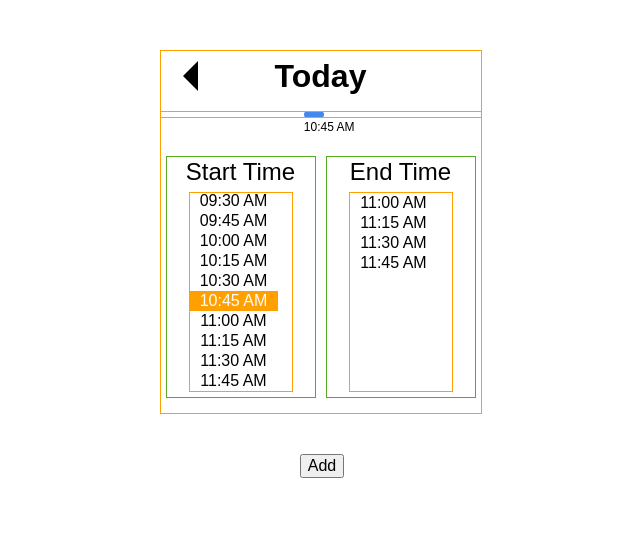
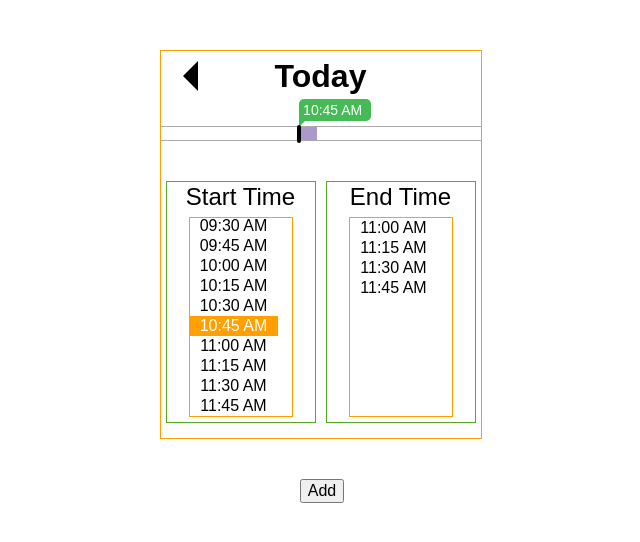
Before and after one commit to chrisjwaddell/start-time-end-time-component, a website: page index.html in a window 1280 px wide. Both pictures are taken after a click on the element 558 px from the left and 292 px from the top of the page. Shown: the whole page, without its empty margins (318-958 px from the left). Drawn offline with nearby package versions, Linux system fonts and the light colour scheme.

Commit message:
Bubbles added for time

```diff
--- a/index.html
+++ b/index.html
@@ -37,17 +37,26 @@
                 </div>
                 <div>
                     <div class="day__timebar">
-                        <div class="day__timebar--text">
-                        </div>
+                        <!-- <div class="day__timebar--text">
+                        </div> -->
                         <div class="day__timebar--text2">
                         </div>
                         <div class="day__timebar--bar" style="width: 0px;">
                         </div>
                         <div class="day__timebar--bar-template">
                         </div>
+
+                        <div class="day__timebar-start"></div>
+                        <div class="day__timebar-end"></div>
+
+                        <div class="day__timebar-start-marker marker">
+                            <p>1</p>
+                        </div>
+                        <div class="day__timebar-end-marker marker">
+                            <p>1</p>
+                        </div>
                     </div>
                 </div>
-
 
 
                 <div class="o-flex">
--- a/scripts/start-time-end-time.js
+++ b/scripts/start-time-end-time.js
@@ -4,7 +4,7 @@ const ETULQueryString = ".end ul"
 
 // start-time-end-time settingsSTET
 const settingsSTET = {
-    warnOver12Hrs: true,
+    warnOver12Hrs: false,
     defaultST: "07:00 AM",
     defaultHrsBeforeToChooseST: 3,
     excludeAfterNowET: true,
@@ -18,8 +18,15 @@ const SC = "selected"
 
 
 // This should be the same as .times { width: 325 px;
-// plus 5px margin left and right for start and end so ((2*5px) * 2)
-const COMPONENT_WIDTH = 300 + ((2 * 5) * 2)
+// minus 5px margin left and right for start and end so ((2*5px) * 2)
+const COMPONENT_WIDTH = 325 - ((2 * 5) * 2)
+// This must be the same width as in CSS
+// .day__timebar.marker { width.....
+const MARKER_WIDTH = 72
+//Black marker width, it should be the same as in CSS
+// .day__timebar - start, .day__timebar-end { width.....
+const STARTEND_MARKER_WIDTH = 4
+
 
 let lastET
 let dayChosen = new Date()
@@ -27,7 +34,6 @@ let currentDate = new Date()
 
 
 let elDD = document.querySelector(".day h3")
-
 
 let elSTUL = document.querySelector(STULQueryString)
 let elETUL = document.querySelector(ETULQueryString)
@@ -219,7 +225,6 @@ function dateChange() {
 document.addEventListener("DOMContentLoaded", onSTETPageLoad)
 
 
-
 // lastET is stored in a variable and in localStorage
 // When a start and end time period is added, the next time period
 // start time is the end time of the previous one
@@ -335,6 +340,8 @@ function refreshET() {
     } else {
         st = "0"
         stText = "0"
+        elTimebarStartMarker.classList.remove("isvisible")
+        elTimebarEndMarker.classList.remove("isvisible")
     }
 
 
@@ -346,9 +353,12 @@ function refreshET() {
             et = elETUL.childNodes[iet].textContent
         }
         etText = elETUL.childNodes[iet].textContent
+
+        elTimebarEndMarker.classList.add("isvisible")
     } else {
         et = "0"
         etText = "0"
+        elTimebarEndMarker.classList.remove("isvisible")
     }
 
 
@@ -363,6 +373,8 @@ function refreshET2() {
     refreshETTime(et)
     let st = selectedST()
     timebar(st, "0")
+
+    // elTimebarEndMarker.classList.remove("isvisible")
 }
 
 
@@ -435,25 +447,19 @@ function etstduration(st, et) {
 
 
 let elTimebarBar = document.querySelector(".day__timebar--bar")
-let elTimebarText = document.querySelector(".day__timebar--text")
 let elTimebarText2 = document.querySelector(".day__timebar--text2")
+let elTimebarStart = document.querySelector(".day__timebar-start")
+let elTimebarEnd = document.querySelector(".day__timebar-end")
+let elTimebarStartMarker = document.querySelector(".day__timebar-start-marker")
+let elTimebarEndMarker = document.querySelector(".day__timebar-end-marker")
 
 
 function timebar(st, et) {
-    elTimebarText.style.width = "140px"
 
     let duration = etstduration(st, et)
-    // if ((st === "0") || (et === "0")) {
-    //     duration = 0
-    // } else {
-    //     if (et.slice(0, 5) === "00:00") {
-    //         duration = (timeDecimal(et, settingsSTET.hr24, false) - timeDecimal(st, settingsSTET.hr24, true))
-    //     } else {
-    //         duration = (timeDecimal(et, settingsSTET.hr24, true) - timeDecimal(st, settingsSTET.hr24, true))
-    //     }
-    // }
 
     if (duration < 0.04166) {
+        // if it's less than an hour, use minutes as the duration measure
         elTimebarText2.textContent = Math.floor(duration * 1440) + " mins"
     } else {
         elTimebarText2.textContent = (duration * 24).toFixed(1) + " Hrs"
@@ -465,39 +471,70 @@ function timebar(st, et) {
     }
 
     if ((timeDecimal(st, settingsSTET.hr24, true) * COMPONENT_WIDTH) > 160) {
-        elTimebarText.style.left = "160px"
+        elTimebarText2.style.left = "160px"
     } else {
-        elTimebarText.style.left = timeDecimal(st, settingsSTET.hr24, true) * COMPONENT_WIDTH + "px"
+        elTimebarText2.style.left = timeDecimal(st, settingsSTET.hr24, true) * COMPONENT_WIDTH + "px"
     }
     elTimebarBar.style.left = timeDecimal(st, settingsSTET.hr24, true) * COMPONENT_WIDTH + "px"
+    elTimebarStart.style.left = timeDecimal(st, settingsSTET.hr24, true) * COMPONENT_WIDTH + "px"
 
-    if (st === "0") {
+
+    if ((timeDecimal(st, settingsSTET.hr24, true) * COMPONENT_WIDTH) >= (COMPONENT_WIDTH - MARKER_WIDTH)) {
+        elTimebarStartMarker.style.left = (timeDecimal(st, settingsSTET.hr24, true) * COMPONENT_WIDTH) - MARKER_WIDTH + (STARTEND_MARKER_WIDTH / 2) + "px"
+        elTimebarStartMarker.classList.add("br")
+        elTimebarStartMarker.classList.remove("bl")
+    } else {
+        elTimebarStartMarker.style.left = timeDecimal(st, settingsSTET.hr24, true) * COMPONENT_WIDTH + (STARTEND_MARKER_WIDTH / 2) + "px"
+        elTimebarStartMarker.classList.add("bl")
+        elTimebarStartMarker.classList.remove("br")
+    }
+
+    if ((st === "0") || (st === "")) {
         elTimebarBar.style.width = "0px"
-        elTimebarText.textContent = " "
+        elTimebarEnd.style.left = elTimebarStart.style.left
         elTimebarText2.textContent = " "
+
+        elTimebarStart.classList.remove("isvisible")
+        elTimebarStartMarker.classList.remove("isvisible")
     } else {
+
+        elTimebarStart.classList.add("isvisible")
+        elTimebarStartMarker.classList.add("isvisible")
+        elTimebarStartMarker.textContent = st
 
         if (et === "0") {
             elTimebarBar.style.width = "20px"
-            elTimebarText.textContent = st
+            elTimebarEnd.style.left = Number.parseInt(elTimebarStart.style.left) + 20 + "px"
             elTimebarText2.textContent = " "
+
+            elTimebarEnd.classList.remove("isvisible")
+            elTimebarEndMarker.classList.remove("isvisible")
         } else {
 
             // elTimebarBar.style.width = ((timeDecimal(et, settingsSTET.hr24, true) - timeDecimal(st, settingsSTET.hr24, true))) * COMPONENT_WIDTH + "px"
             elTimebarBar.style.width = etstduration(st, et) * COMPONENT_WIDTH + "px"
-            elTimebarText.textContent = st + "-" + et
+            elTimebarEnd.style.left = Number.parseInt(elTimebarStart.style.left) + (etstduration(st, et) * COMPONENT_WIDTH) + "px"
 
+            elTimebarEnd.classList.add("isvisible")
+            elTimebarEndMarker.classList.add("isvisible")
+            elTimebarEndMarker.textContent = et
         }
     }
-    elTimebarText2.style.left = elTimebarText.style.left
+
+    if ((timeDecimal(et, settingsSTET.hr24, true) * COMPONENT_WIDTH) >= (COMPONENT_WIDTH - MARKER_WIDTH)) {
+        elTimebarEndMarker.style.left = (timeDecimal(et, settingsSTET.hr24, true) * COMPONENT_WIDTH) - MARKER_WIDTH + (STARTEND_MARKER_WIDTH / 2) + "px"
+        elTimebarEndMarker.classList.add("tr")
+        elTimebarEndMarker.classList.remove("tl")
+    } else {
+        elTimebarEndMarker.style.left = (timeDecimal(et, settingsSTET.hr24, true) * COMPONENT_WIDTH) + (STARTEND_MARKER_WIDTH / 2) + "px"
+        elTimebarEndMarker.classList.add("tl")
+        elTimebarEndMarker.classList.remove("tr")
+    }
 
 }
 
 
 function timebarReset(st, et) {
-    elTimebarText.style.left = "20px"
-    elTimebarText.style.width = "20px"
-    elTimebarText.textContent = " "
     elTimebarBar.style.width = "0px"
     elTimebarBar.style.left = "20px"
 }
--- a/style/start-time-end-time.css
+++ b/style/start-time-end-time.css
@@ -93,7 +93,7 @@
 
 .day__timebar {
     width: 100%;
-    height: 50px;
+    height: 75px;
     position: relative;
 }
 
@@ -105,7 +105,7 @@
 
 .day__timebar--text2 {
     width: 70px;
-    top: 36px;
+    top: 44px;
 }
 
 .day__timebar--text,
@@ -119,16 +119,17 @@
 
 .day__timebar--bar {
     width: 50px;
-    background-color: #4488ee;
+    /* background-color: #4488ee; */
+    background-color: #aa99cc;
     left: 50px;
-    border-radius: 50px;
+    /* border-radius: 50px; */
 }
 
 .day__timebar--bar,
 .day__timebar--bar-template {
-    height: 7px;
+    height: 15px;
     position: absolute;
-    top: 10px;
+    top: 25px;
 }
 
 .day__timebar--bar-template {
@@ -139,7 +140,90 @@
 }
 
 
+.day__timebar-start,
+.day__timebar-end {
+    height: 18px;
+    position: absolute;
+    top: 24px;
+    left: 0px;
+    width: 4px;
+    z-index: 500;
+    visibility: hidden;
+    background-color: #000000;
+    border-radius: 12px;
+    /* cursor: grab; */
+}
+
+
 .start .field,
 .end .field {
     margin: 0 auto;
 }
+
+
+.day__timebar .marker {
+    position: absolute;
+    width: 72px;
+    z-index: 100;
+    font-size: 14px;
+    padding: 4px;
+    border-radius: 5px;
+    visibility: hidden;
+    color: #fff;
+    background: #44bb55;
+    pointer-events: none;
+}
+
+/* top left */
+.day__timebar .marker.tl::after {
+    top: -7px;
+    left: 0px;
+    border-width: 0 10px 10px 0;
+}
+
+/* top right */
+.day__timebar .marker.tr::after {
+    top: -7px;
+    right: 0px;
+    border-width: 0 0 10px 10px;
+}
+
+/* bottom left */
+.day__timebar .marker.br::after {
+    top: 18px;
+    right: 0px;
+    border-width: 10px 0 0 10px;
+}
+
+/* bottom right */
+.day__timebar .marker.bl::after {
+    top: 18px;
+    left: 0px;
+    border-width: 10px 10px 0 0;
+}
+
+.day__timebar .marker::after {
+    content: "";
+    position: absolute;
+    height: 5px;
+    z-index: -10;
+    border-style: solid;
+    border-color: #44bb55 transparent;
+}
+
+.day__timebar .marker {
+    margin: 0;
+}
+
+.day__timebar .marker p {
+    font-size: 14px;
+}
+
+
+.day__timebar-start-marker {
+    top: -2px;
+}
+
+.day__timebar-end-marker {
+    bottom: 8px;
+}
```
